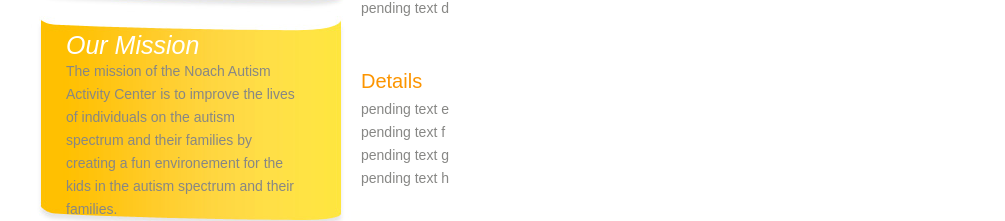
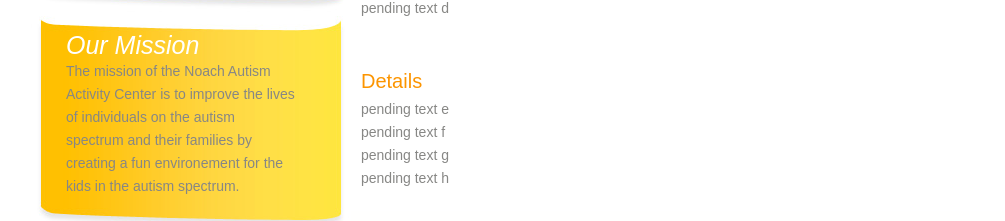
Before and after one commit to noachcenterforautism/noachcenterforautism.github.io, a plain HTML site: page about.html in a window 1280 px wide. Shown: the part 733-954 px from the top of the page, without its empty margins (129-1134 px from the left). Drawn offline with Linux system fonts and the light colour scheme.

Commit message:
more updates

```diff
--- a/about.html
+++ b/about.html
@@ -29,7 +29,7 @@
             <p>Our vision at Noach Autism activity center, is to provide an environment where parents and their kids can meet other parents who are experiencing the same problems.</p>
           </li>
           <li id="mission"> <span>Our Mission</span>
-            <p>The mission of the Noach Autism Activity Center is to improve the lives of individuals on the autism spectrum and their families by creating a fun environement for the kids in the autism spectrum and their families.</p>
+            <p>The mission of the Noach Autism Activity Center is to improve the lives of individuals on the autism spectrum and their families by creating a fun environement for the kids in the autism spectrum.</p>
           </li>
           <li id="wecare"> <span>We care</span>
             <p>Dance Studio, Yoga, Coding program, After Care, On site Speech Therapist</p>
```
Also changed, not shown: contact.html (+1 -1 lines), services.html (+1 -1 lines).
